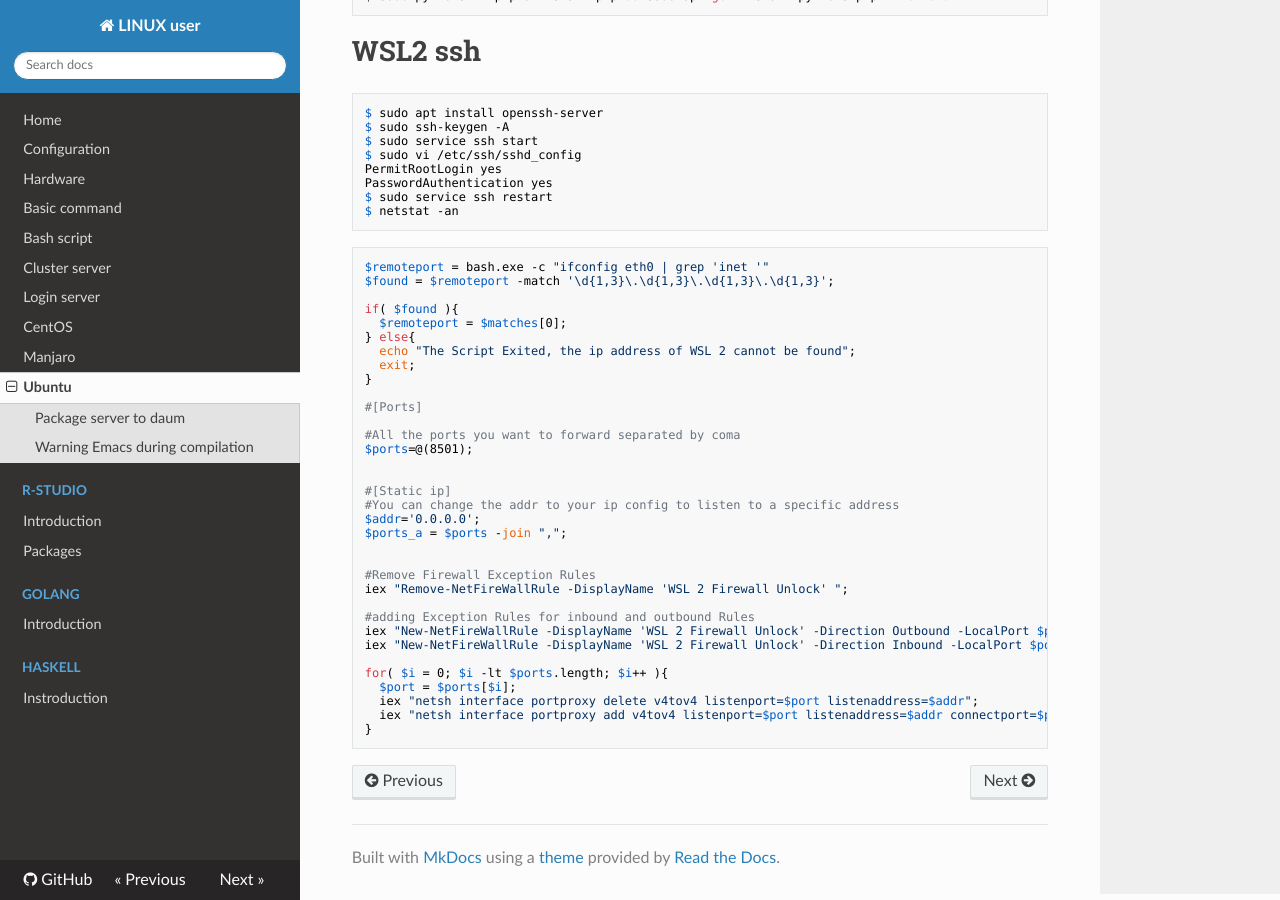
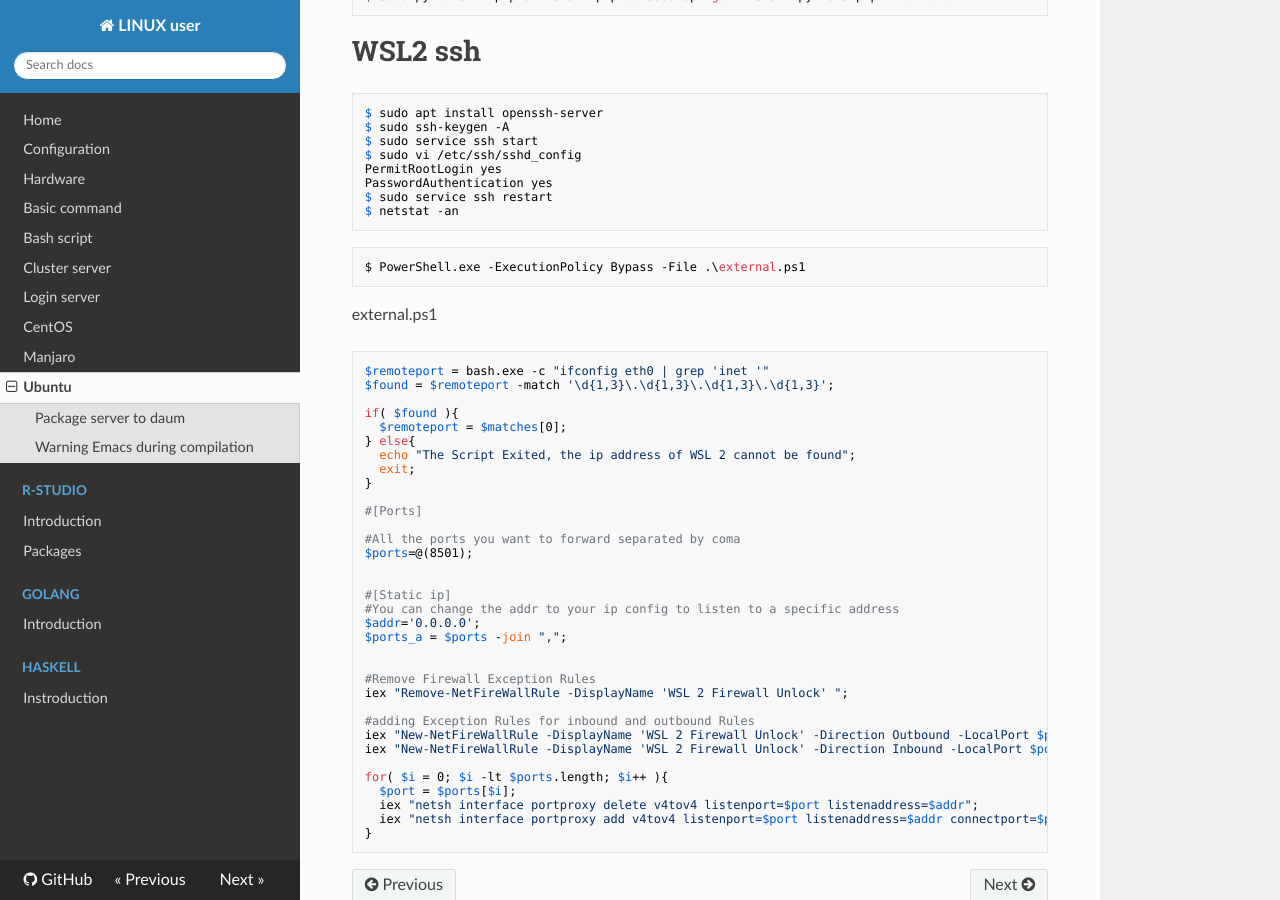
Before and after one commit to WonyoungCho/LINUX, an MkDocs documentation site: the page built from docs/ubuntu_conf.md, in a window 1280 px wide and 900 px high, scrolled down 1545 px. Built offline with MkDocs 1.6.1, drawn with Linux system fonts in a browser that asks for light colours; nearby versions of some CDN libraries; old or Windows-style settings are respelled for this version of MkDocs.

Commit message:
Update ubuntu_conf.md

````diff
--- a/docs/ubuntu_conf.md
+++ b/docs/ubuntu_conf.md
@@ -92,6 +92,12 @@ $ netstat -an
 ```
 
 ```
+$ PowerShell.exe -ExecutionPolicy Bypass -File .\external.ps1
+```
+
+external.ps1
+
+```
 $remoteport = bash.exe -c "ifconfig eth0 | grep 'inet '"
 $found = $remoteport -match '\d{1,3}\.\d{1,3}\.\d{1,3}\.\d{1,3}';
 
````
